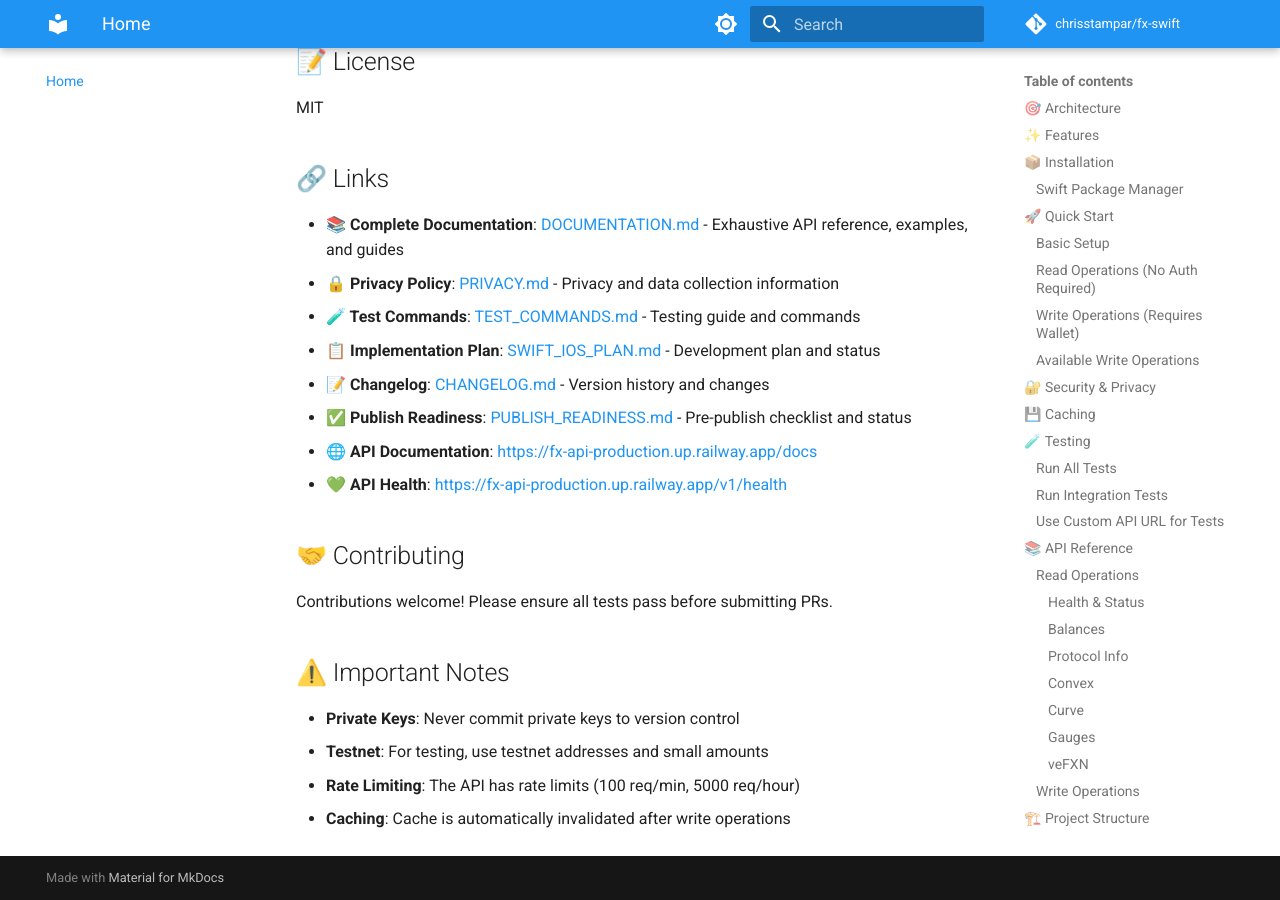
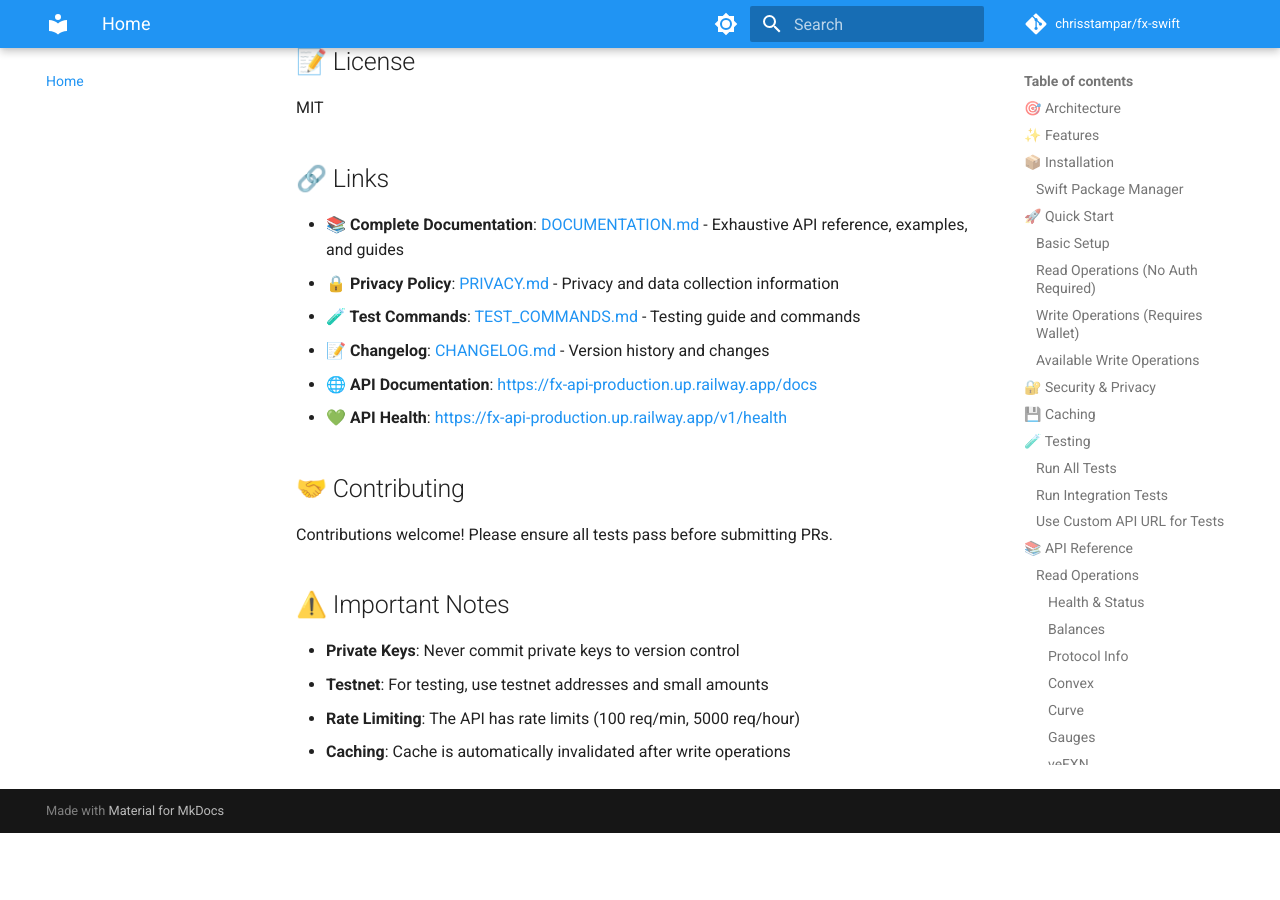
Before and after one commit to chrisstampar/fx-swift, an MkDocs documentation site: the page built from docs/README.md, in a window 1280 px wide and 900 px high, scrolled down 7038 px. Built offline with MkDocs 1.6.1 and Material for MkDocs 9.7.7, drawn with Linux system fonts in a browser that asks for light colours; comment, search, counter and statistics services are not loaded; after the commit the page ends 7871 px from its top, so only the background shows below that.

Commit message:
Remove broken SWIFT_IOS_PLAN.md links from documentation

```diff
--- a/docs/README.md
+++ b/docs/README.md
@@ -312,9 +312,7 @@ MIT
 - **📚 Complete Documentation**: [DOCUMENTATION.md](./DOCUMENTATION.md) - Exhaustive API reference, examples, and guides
 - **🔒 Privacy Policy**: [PRIVACY.md](./PRIVACY.md) - Privacy and data collection information
 - **🧪 Test Commands**: [TEST_COMMANDS.md](./TEST_COMMANDS.md) - Testing guide and commands
-- **📋 Implementation Plan**: [SWIFT_IOS_PLAN.md](../SWIFT_IOS_PLAN.md) - Development plan and status
 - **📝 Changelog**: [CHANGELOG.md](./CHANGELOG.md) - Version history and changes
-- **✅ Publish Readiness**: [PUBLISH_READINESS.md](./PUBLISH_READINESS.md) - Pre-publish checklist and status
 - **🌐 API Documentation**: [https://fx-api-production.up.railway.app/docs](https://fx-api-production.up.railway.app/docs)
 - **💚 API Health**: [https://fx-api-production.up.railway.app/v1/health](https://fx-api-production.up.railway.app/v1/health)
 
```
Also changed, not shown: docs/DOCUMENTATION.md (+0 -1 lines), docs/TEST_COMMANDS.md (+0 -1 lines).
